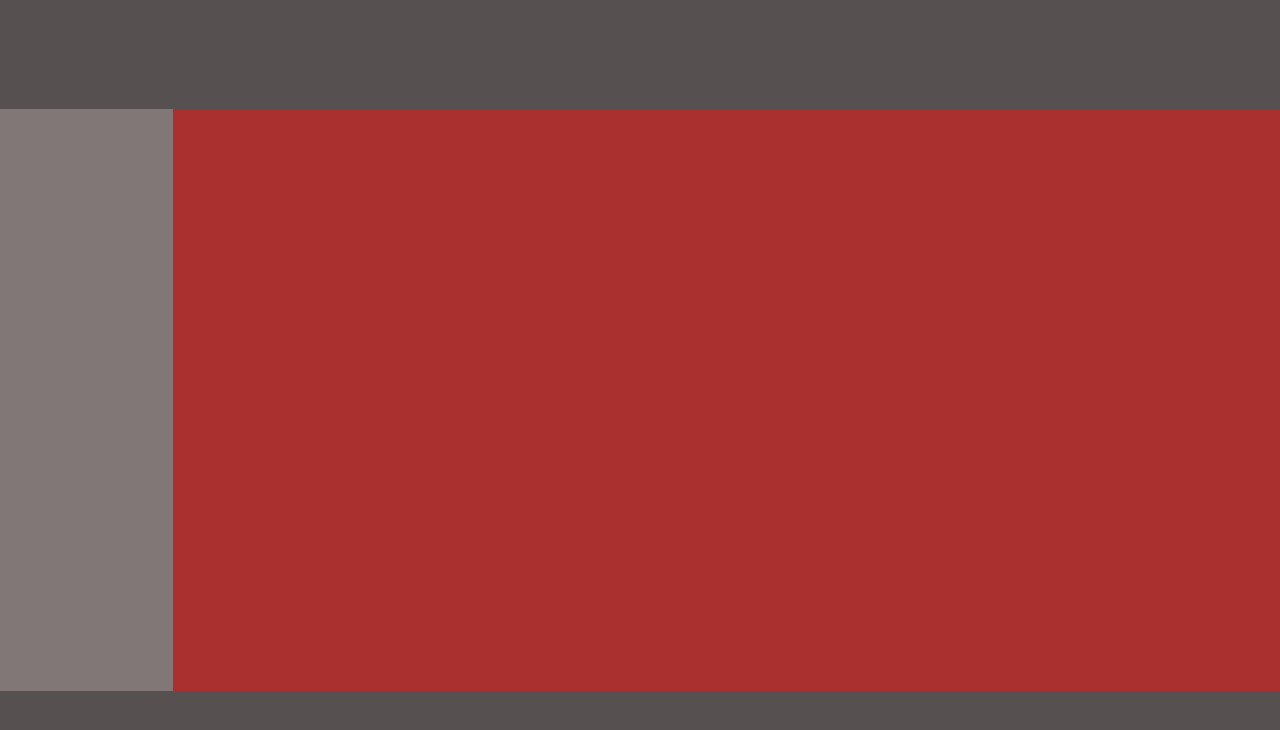
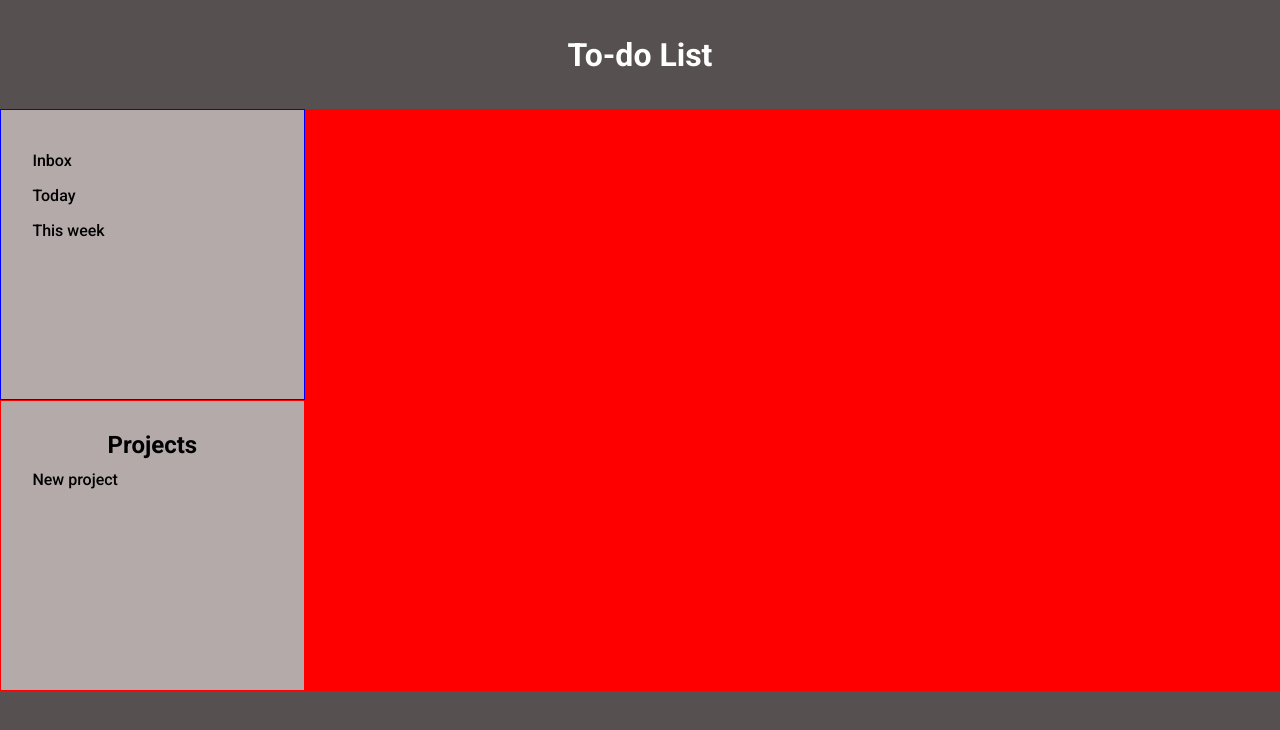
Before and after one commit to AndreySkopintsev/todo-webpack, a website built with webpack: page dist/index.html in a window 1280 px wide. Built offline with nearby package versions, Linux system fonts and the light colour scheme.

Commit message:
added module for button creation

```diff
--- /dev/null
+++ b/src/buttons.js
@@ -0,0 +1,37 @@
+
+
+function inboxBtn(){
+    const section = document.querySelector('section')
+    const button = document.createElement('button')
+    button.setAttribute('id','inboxBtn')
+    button.textContent = 'Inbox'
+    button.addEventListener('click',()=>{
+        section.style.background = 'red'
+    })
+
+    return button
+}
+
+function todayBtn(){
+    const section = document.querySelector('section')
+    const button = document.createElement('button')
+    button.textContent = 'Today'
+    button.addEventListener('click',()=>{
+        section.style.background = 'blue'
+    })
+
+    return button
+}
+
+function weekBtn(){
+    const section = document.querySelector('section')
+    const button = document.createElement('button')
+    button.textContent = 'This week'
+    button.addEventListener('click',()=>{
+        section.style.background = 'green'
+    })
+
+    return button
+}
+
+export {inboxBtn,todayBtn,weekBtn}
--- a/src/mainDOM.js
+++ b/src/mainDOM.js
@@ -1,19 +1,61 @@
+const body = document.querySelector('body')
+import {inboxBtn,weekBtn,todayBtn} from './buttons'
 
-function appendDom(){
-    const body = document.querySelector('body')
-    const header = document.createElement('header')
-    const footer = document.createElement('footer')
+function createContainer(){
     const aside = document.createElement('aside')
     const section = document.createElement('section')
     const container = document.createElement('div')
     container.classList.add('container')
 
-    body.appendChild(header)
+
     container.appendChild(aside)
     container.appendChild(section)
     body.appendChild(container)
-    body.appendChild(footer)
-
 }
 
+function fillAside(){
+    const aside = document.querySelector('aside')
+    const mainBtns = document.createElement('div')
+    mainBtns.classList.add('mainBtns')
+    const projects = document.createElement('div')
+    projects.classList.add('projectsBox')
+    aside.appendChild(mainBtns)
+    aside.appendChild(projects)
+
+    mainBtns.appendChild(inboxBtn())
+    mainBtns.appendChild(todayBtn())
+    mainBtns.appendChild(weekBtn())
+
+    document.addEventListener("DOMContentLoaded", function(event) {
+        document.getElementById("inboxBtn").click();
+    });
+
+    projects.innerHTML = `
+    <h2>Projects</h2>
+    <button>New project</button>
+    `
+}
+
+function createFooter(){
+    const footer = document.createElement('footer')
+    body.appendChild(footer)
+}
+
+function createHeader(){
+    const header = document.createElement('header')
+    const h1 = document.createElement('h1')
+    h1.textContent = 'To-do List'
+    header.appendChild(h1)
+    body.appendChild(header)
+}
+
+
+function appendDom(){
+    createHeader()
+    createContainer()
+    createFooter()
+    fillAside()
+}
+
+
 export default appendDom
--- a/src/style.css
+++ b/src/style.css
@@ -1,3 +1,12 @@
+@import url('https://fonts.googleapis.com/css2?family=Roboto:wght@300;400;500;700&display=swap');
+
+*{
+    font-family: 'Roboto', sans-serif;
+    box-sizing: border-box;
+    padding: 0;
+    margin: 0;
+}
+
 body{
     display: flex;
     flex-direction: column;
@@ -7,9 +16,36 @@ body{
 }
 
 header{
+    display: flex;
+    justify-content: center;
+    align-items: center;
+    color: #fff;
     width: 100%;
     height: 150px;
     background: rgb(87, 80, 80);
+}
+
+li{
+    list-style: none;
+}
+
+button{
+    cursor: pointer;
+    padding-left: 5px;
+    width: 250px;
+    height: 30px;
+    font-weight: 500;
+    font-size: 16px;
+    text-align: left;
+    margin-top: 5px;
+    border: none;
+    border-radius: 5px;
+    background: none;
+    transition: ease-in-out .2s;
+}
+
+button:hover{
+    background: rgba(149, 147, 147, 0.7);
 }
 
 .container{
@@ -24,13 +60,39 @@ footer{
 }
 
 aside{
+    display: flex;
+    flex-direction: column;
+    justify-content: center;
+    align-items: center;
     height: 100%;
-    width: 200px;
-    background: rgb(129, 119, 119);
+    width: 400px;
+    background: rgb(180, 170, 170);
+}
+
+.mainBtns{
+    padding: 30px 0;
+    display: flex;
+    flex-direction: column;
+    align-items: center;
+    justify-content: flex-start;
+    border: 1px solid blue;
+    height: 50%;
+    width: 100%;
+}
+
+.projectsBox{
+    padding: 30px 0;
+    display: flex;
+    flex-direction: column;
+    justify-content: flex-start;
+    align-items: center;
+    border: 1px solid red;
+    height: 50%;
+    width: 100%;
 }
 
 section{
     height: 100%;
     width: 100%;
-    background: rgb(170, 48, 48);
+    background: rgb(235, 230, 230);
 }
```
Also changed, not shown: dist/main.js.
